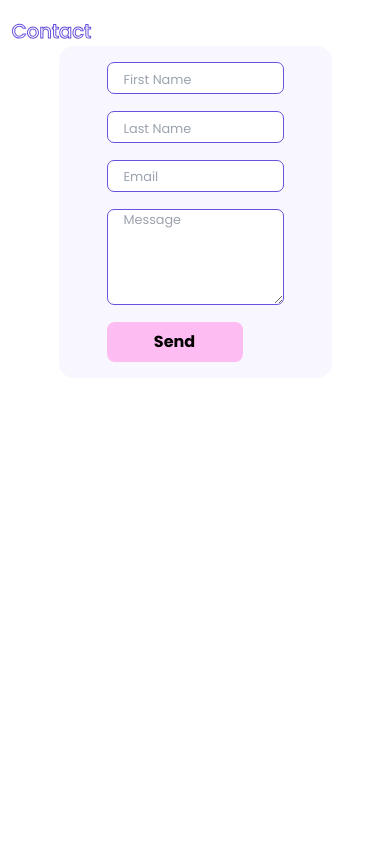
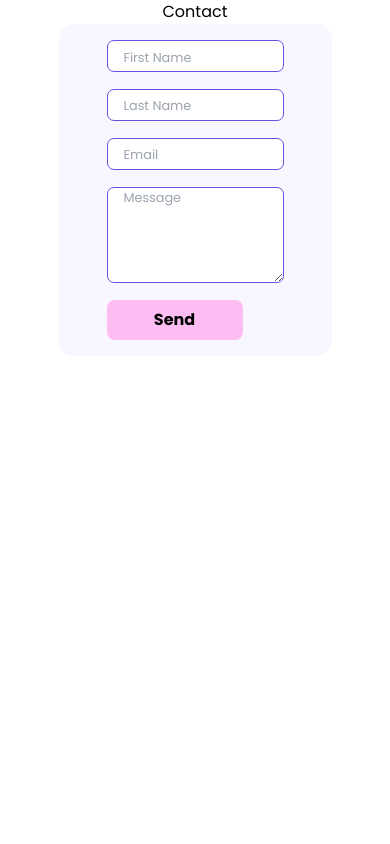
Before and after one commit to Idadelveloper/portfolio-site, a React (Create React App) app in the folder client/: page /contact in a window 390 px wide. Shown: the top 844 px of the page. Built offline with nearby package versions, Linux system fonts and the light colour scheme.

Commit message:
Adjust page spacing

```diff
--- a/client/src/components/MyAbout.css
+++ b/client/src/components/MyAbout.css
@@ -35,20 +35,10 @@
     left: -5vw;
 }
 
-.about-title {
-    color: transparent;
-    font-size: 5vw;
-    font-weight: 500;
-    -webkit-text-stroke: 1px #6851DD;
-    text-align: left;
-    margin-top: 2vh;
-    margin-left: 3vw;
-}
-
 .about-content {
     margin-left: 10vw;
     margin-right: 10vw;
-    margin-top: 10vh;
+    margin-top: 7rem;
 }
 
 .about-content div {
--- a/client/src/components/MyResume.css
+++ b/client/src/components/MyResume.css
@@ -1,5 +1,6 @@
 .myresume {
     padding: 5rem;
+    padding-top: 7rem;
     color: #202224;
     font-weight: 200;
 }
@@ -130,6 +131,7 @@ li {
     .myresume {
         font-size: 0.8rem;
         padding: 2rem;
+        padding-top: 6rem;
     }
     .ida-name {
         font-size: 2rem;
```
